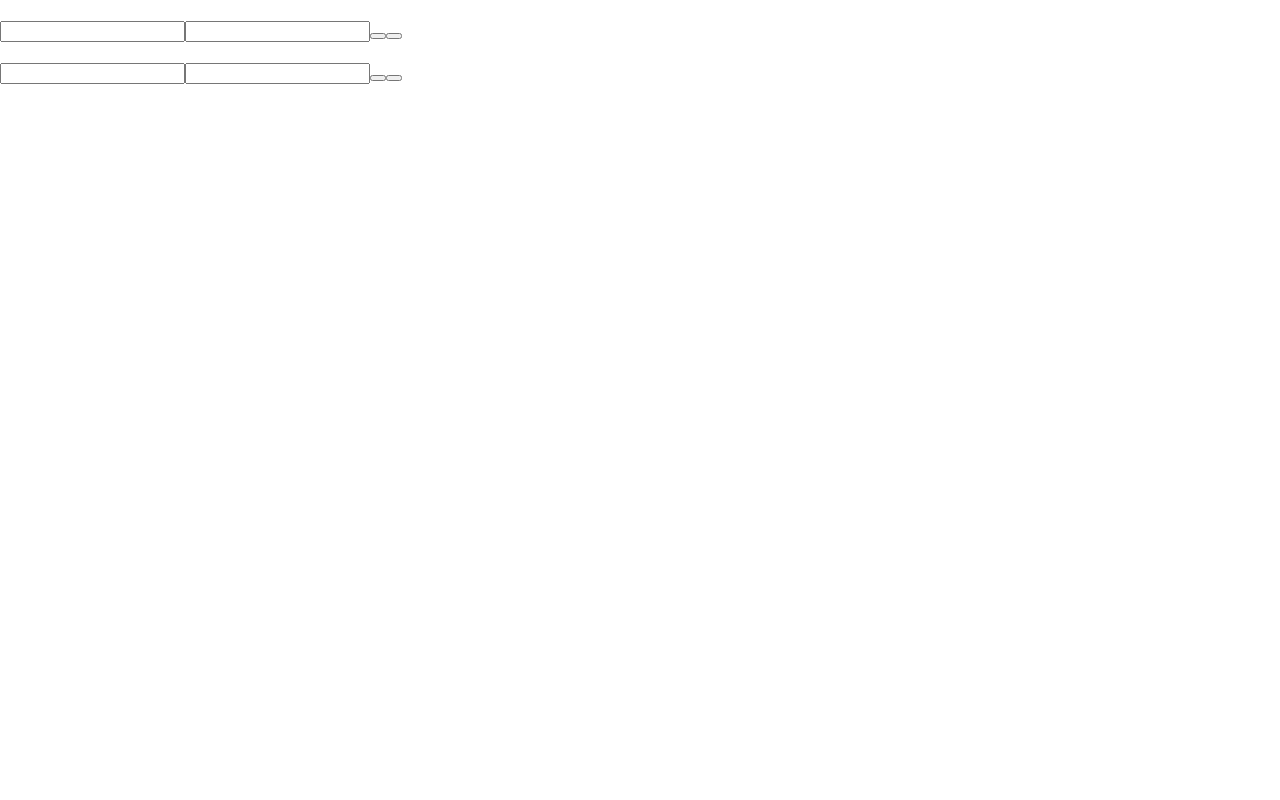
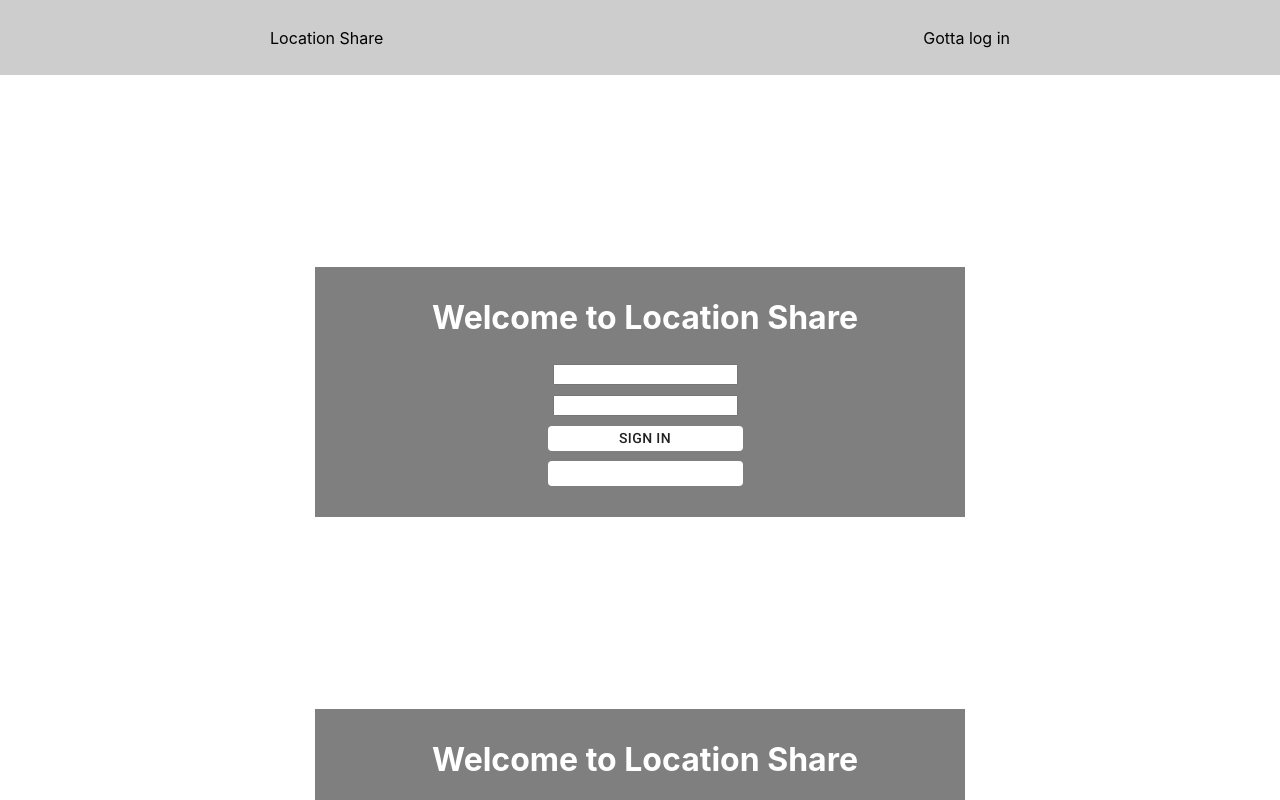
Before and after one commit to parkcoop/location-share, a React (Create React App) app in the folder client/: page /login in a window 1280 px wide. Shown: the top 800 px of the page. Built offline with nearby package versions, Linux system fonts and the light colour scheme.

Commit message:
login components, navbar

```diff
--- a/client/package.json
+++ b/client/package.json
@@ -4,6 +4,8 @@
   "private": true,
   "dependencies": {
     "@apollo/react-hooks": "^3.1.5",
+    "@material-ui/core": "^4.10.0",
+    "@material-ui/icons": "^4.9.1",
     "@testing-library/jest-dom": "^4.2.4",
     "@testing-library/react": "^9.5.0",
     "@testing-library/user-event": "^7.2.1",
@@ -16,7 +18,9 @@
     "react": "^16.13.1",
     "react-dom": "^16.13.1",
     "react-router-dom": "^5.2.0",
-    "react-scripts": "3.4.1"
+    "react-scripts": "3.4.1",
+    "styled-components": "^5.1.1",
+    "typeface-roboto": "0.0.75"
   },
   "scripts": {
     "start": "react-scripts start",
--- a/client/src/App.js
+++ b/client/src/App.js
@@ -1,4 +1,4 @@
-import React, { useReducer } from 'react';
+import React, { useState, useReducer } from 'react';
 import AppRouter from "./AppRouter";
 import logo from './logo.svg';
 import './App.css';
@@ -9,6 +9,9 @@ import { createHttpLink } from "apollo-link-http";
 import { InMemoryCache } from 'apollo-cache-inmemory';
 import { UserContext, AuthContext } from './context'
 import Authentication from './screens/Authentication'
+import NavBar from "./components/NavBar";
+import 'typeface-roboto';
+import { StylesProvider } from '@material-ui/styles';
 
 const client = new ApolloClient(
   {
@@ -23,33 +26,46 @@ const client = new ApolloClient(
 
 
 export default function App() {
+  const [alertMessage, setAlertMessage] = useState("");
+  const [alertType, setAlertType] = useState("");
 
 
   const [user, dispatch] = useReducer(
     (prevState, action) => {
-      switch(action.type) {
+      switch (action.type) {
         case 'LOGIN':
+          // debugger;
+          // notify("message", 'nice');
+
           return action.user
         case 'LOGOUT':
+          window.location.href = "/"
           return {}
       }
     }
   );
+  const notify = (type, message) => {
+    setAlertMessage(message);
+    setAlertType(type);
+  };
 
+  const handleCloseAlert = () => {
+    setAlertMessage("");
+  };
 
 
   return (
+    <StylesProvider injectFirst>
       <ApolloProvider client={client}>
         <AuthContext.Provider value={dispatch}>
-        <div>
-          <AppRouter/>
-
-        </div>
           <UserContext.Provider value={user}>
+            <NavBar />
+            <AppRouter />
           </UserContext.Provider>
         </AuthContext.Provider>
 
       </ApolloProvider>
+    </StylesProvider>
 
   );
 }
--- a/client/src/AppRouter/index.jsx
+++ b/client/src/AppRouter/index.jsx
@@ -3,20 +3,20 @@ import { BrowserRouter as Router, Route } from "react-router-dom";
 import { UserContext } from '../context'
 import Authentication from '../screens/Authentication'
 import Dashboard from '../screens/Dashboard'
-// import { fromPromise } from "apollo-boost";
 
 
 const validNavBarPaths = ["/", "/register", "/login"];
 
 const AppRouter = () => {
   const user = useContext(UserContext);
+//   debugger;
     return (
     <Router>
         <React.Fragment>
         {user ? (
             <React.Fragment>
                 <Route path="/" render={() => <Dashboard />} />
-                <Route path="/dashboard" render={() => <Dashboard />} />
+                {/* <Route path="/dashboard" render={() => <Dashboard />} /> */}
             </React.Fragment>
 
         ) : (
--- /dev/null
+++ b/client/src/components/NavBar/index.jsx
@@ -0,0 +1,77 @@
+import React, { useState, useContext } from "react";
+import styled from 'styled-components';
+// import Menu from '@material-ui/core/Button';
+import { Menu, MenuItem, Badge } from '@material-ui/core';
+import { Mail } from '@material-ui/icons'
+import { UserContext } from '../../context'
+import { AuthContext } from '../../context';
+
+const NavContainer = styled.div`
+    background: #CDCDCD;
+    width: 100vw;
+    height: 75px;
+    position: sticky;
+    top: 0px;
+    display: flex;
+    align-items: center;
+    justify-content: space-around;
+`;
+const AvatarContainer = styled.button`
+    display: flex;
+    align-items: center;
+    border: none;
+    background: none;
+`;
+const Avatar = styled.img`
+    width: 30px;
+    height: 30px;
+    border-radius: 25%;
+`;
+const NavBar = () => {
+    const [menuAnchor, setMenuAnchor] = useState(false);
+    const dispatch = useContext(AuthContext)
+    const handleMenuClick = e => {
+        e.stopPropagation();
+        setMenuAnchor(e.currentTarget);
+    };
+    const handleCloseMenu = e => {
+        e.stopPropagation();
+        setMenuAnchor(false);
+    };
+    const user = useContext(UserContext)
+    return (
+        <NavContainer>
+            <p>Location Share</p>
+            {user ? (
+                <React.Fragment>
+                    <AvatarContainer
+                        onClick={handleMenuClick}
+                    >
+                        <Avatar src={user.avatar} alt="" />
+                        <p>{user.username}</p>
+                    </AvatarContainer>
+                    <Menu
+                        onClose={handleCloseMenu}
+          open={Boolean(menuAnchor)}
+          variant="menu"
+          transformOrigin={{ vertical: -50 }}
+          anchorEl={menuAnchor}
+                    >
+                        <MenuItem onClick={handleCloseMenu}>
+                            <Badge badgeContent={4} color="primary">
+                                <Mail />
+                            </Badge>
+                        </MenuItem>
+                        <MenuItem onClick={handleCloseMenu}>My account</MenuItem>
+                        <MenuItem onClick={()=>dispatch({type: 'LOGOUT'})}>signOut</MenuItem>
+                    </Menu>
+                </React.Fragment>
+
+            ) : (
+                    <div>Gotta log in</div>
+                )}
+        </NavContainer>
+    )
+}
+
+export default NavBar
--- a/client/src/screens/Authentication/Login.jsx
+++ b/client/src/screens/Authentication/Login.jsx
@@ -1,12 +1,38 @@
 import React, { useState, useContext } from 'react';
 
 import { AuthContext } from '../../context';
+import styled from 'styled-components';
+import Button from '@material-ui/core/Button';
 
-// import styles from './styles'
-// import colors from "../../config/colors"
-// import strings from '../../config/strings';
+const Title = styled.h1`
+  font-size: 2em;
+  text-align: center;
+  color: white;
+`;
+const Modal = styled.div`
+    background: #7f7f7f;
+    padding: 10px 0px 0px 10px;
+    margin: 15%auto;
+    width: 50vw;
+    height: 30vh;
+    display: flex;
+    flex-direction: column;
+    align-items: center;
+`;
+const InputContainer = styled.div`
+    display:flex;
+    flex-direction: column;
+`;
+const UiButton = styled(Button)`
+    background-color: white;
+    margin: 5px 0px;
+    width: 100%;
+    height: 25px;
+`;
+const Input = styled.input`
+    margin: 5px;
 
-import airplane from '../../assets/images/airplane.png'
+`;
 
 const Login = ({ navigation, route }) => {
   const [username, setUsername] = useState('');
@@ -25,23 +51,25 @@ const Login = ({ navigation, route }) => {
 
 
   return (
-      <div >
-          <img source={airplane}></img>
-          <div>
-            <input
+      <Modal >
+          <Title>
+              Welcome to Location Share
+          </Title>
+          <InputContainer>
+            <Input
             type="text"
                 value={username}
                 onChange={(e) => handleUsernameChange(e)}
             />
-            <input
-            type="text"
-                value={password}
-                onChange={(e) => handlePasswordChange(e)}
+            <Input
+                type="text"
+                    value={password}
+                    onChange={(e) => handlePasswordChange(e)}
             />
-            <button label="LOGIN" onClick={() => signIn(username, password)} />
-            <button label="New User"  />
-          </div>
-      </div>
+            <UiButton onClick={() => signIn(username, password)} >Sign in</UiButton>
+            <UiButton label="New User"  />
+          </InputContainer>
+      </Modal>
   )
 }
 
--- a/client/src/screens/Authentication/index.jsx
+++ b/client/src/screens/Authentication/index.jsx
@@ -30,7 +30,7 @@ const Authentication = () => {
               },
               type: 'LOGIN'
             })
-            window.location.href = '/dashboard'
+            // window.location.href = '/dashboard'
             // notify.success('LOGIN', `Welcome to Travelers, ${user.username}`)
             // navigation.navigate('Details')
           }
@@ -51,7 +51,7 @@ const Authentication = () => {
             const newUser = authPayload.data.signup?.user
             console.log('Signed up', authPayload)
             // notify.success('SIGNUP', `Welcome to Travelers, ${newUser.username}. Please re-enter your username and password.`)
-            // navigation.navigate('Login')
+            window.location.href = '/login'
           }
         }
         catch(err) {
@@ -69,27 +69,7 @@ const Authentication = () => {
     return (
       <AuthContext.Provider value={authContext}>
         <Login>
-
         </Login>
-        {/* <AuthStack.Navigator>
-          <AuthStack.Screen
-            name="Login"
-            component={Login}
-            options={{
-              title: "Login"
-            }}
-            initialParams={{
-              handleNewUser
-            }}
-          />
-          <AuthStack.Screen
-            name="Register"
-            component={Register}
-            options={{
-              title: "Register"
-            }}
-          />
-        </AuthStack.Navigator> */}
       </AuthContext.Provider>
         )
 }
--- /dev/null
+++ b/client/src/screens/Dashboard/components/Feed/index.jsx
@@ -0,0 +1,12 @@
+import React from 'react';
+import styled from 'styled-components';
+
+const Feed = () => {
+    return (
+        <div>
+            LOL
+        </div>
+    )
+}
+
+export default Feed;
--- a/client/src/screens/Dashboard/index.jsx
+++ b/client/src/screens/Dashboard/index.jsx
@@ -1,33 +1,31 @@
+import React from 'react';
+import styled from 'styled-components';
 
-import React from 'react';
+import Feed from './components/Feed'
 
-// import Profile from './Profile'
-// import 'react-native-gesture-handler';
-// import { createStackNavigator } from '@react-navigation/stack';
-// const MyProfileStack = createStackNavigator();
+const Title = styled.h1`
+  font-size: 1.5em;
+  text-align: center;
+  color: palevioletred;
+`;
 
+const Container = styled.div`
+    background: #CDCDCD;
+    padding: 10px 0px 0px 10px;
+    margin: auto;
+    width: 70%;
+    height: 100vh;
+`;
 
 const Dashboard = () => {
-
-  // const navigateTo = (navigator) => {
-  //   return (screen) => {
-  //     navigator.navigate(screen)
-  //   }
-  // }
-
+  // debugger;
   return (
-    <div>
-      welcome to app
-    </div>
-    // <MyProfileStack.Navigator>
-    //   <MyProfileStack.Screen
-    //     name="Profile"
-    //     component={Profile}
-    //     options={{
-    //       title: "Parker"
-    //     }}
-    //   />
-    // </MyProfileStack.Navigator>
+    <Container>
+      <Title>
+        welcome to app
+      </Title>
+      <Feed></Feed>
+    </Container>
   )
 }
 
```
Also changed, not shown: client/src/screens/Dashboard/components/ImageUploader.jsx (deleted, +0 -53 lines), 1 other file (tests, documents, lock files or other folders). Lines whose indentation alone changed are shown as unchanged.
